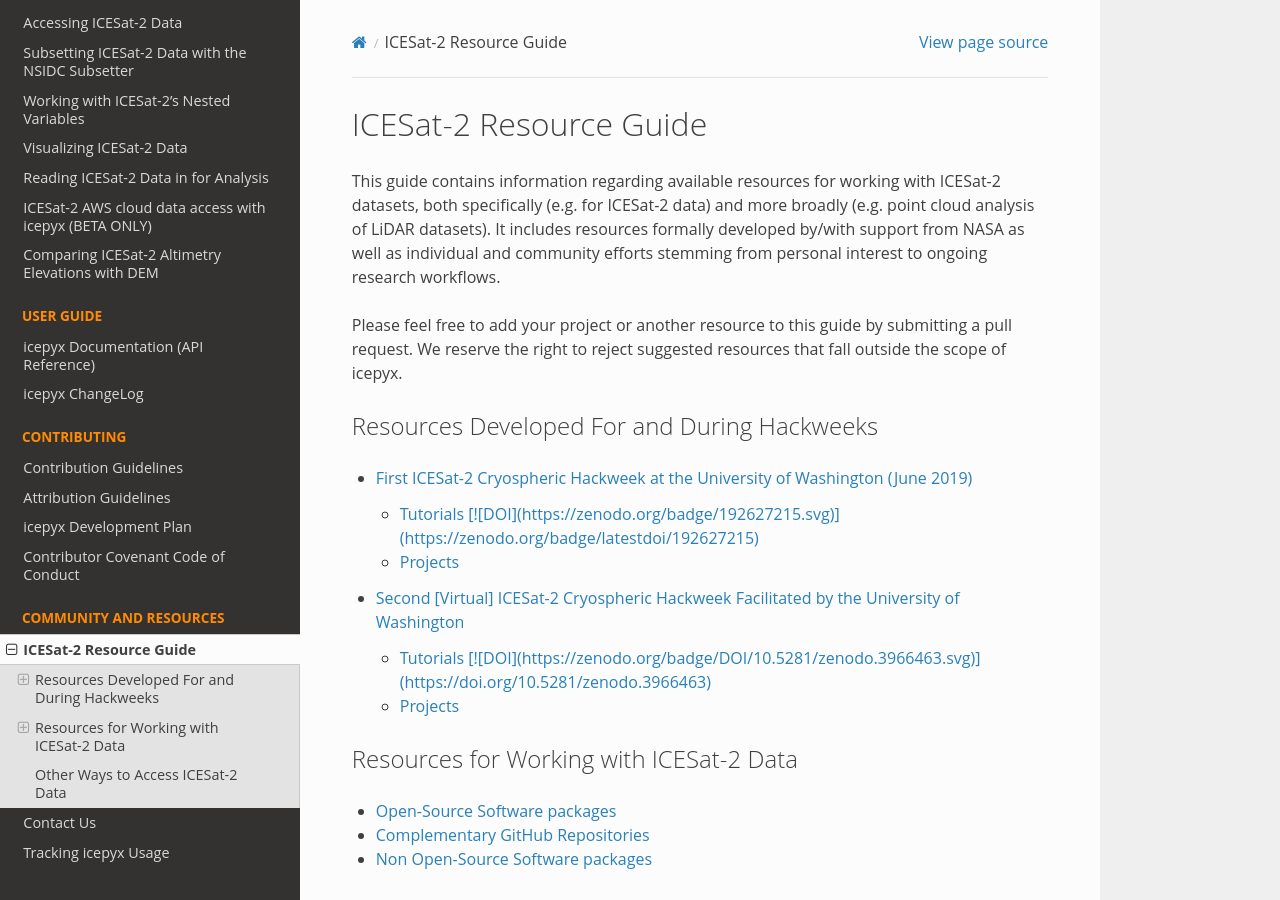
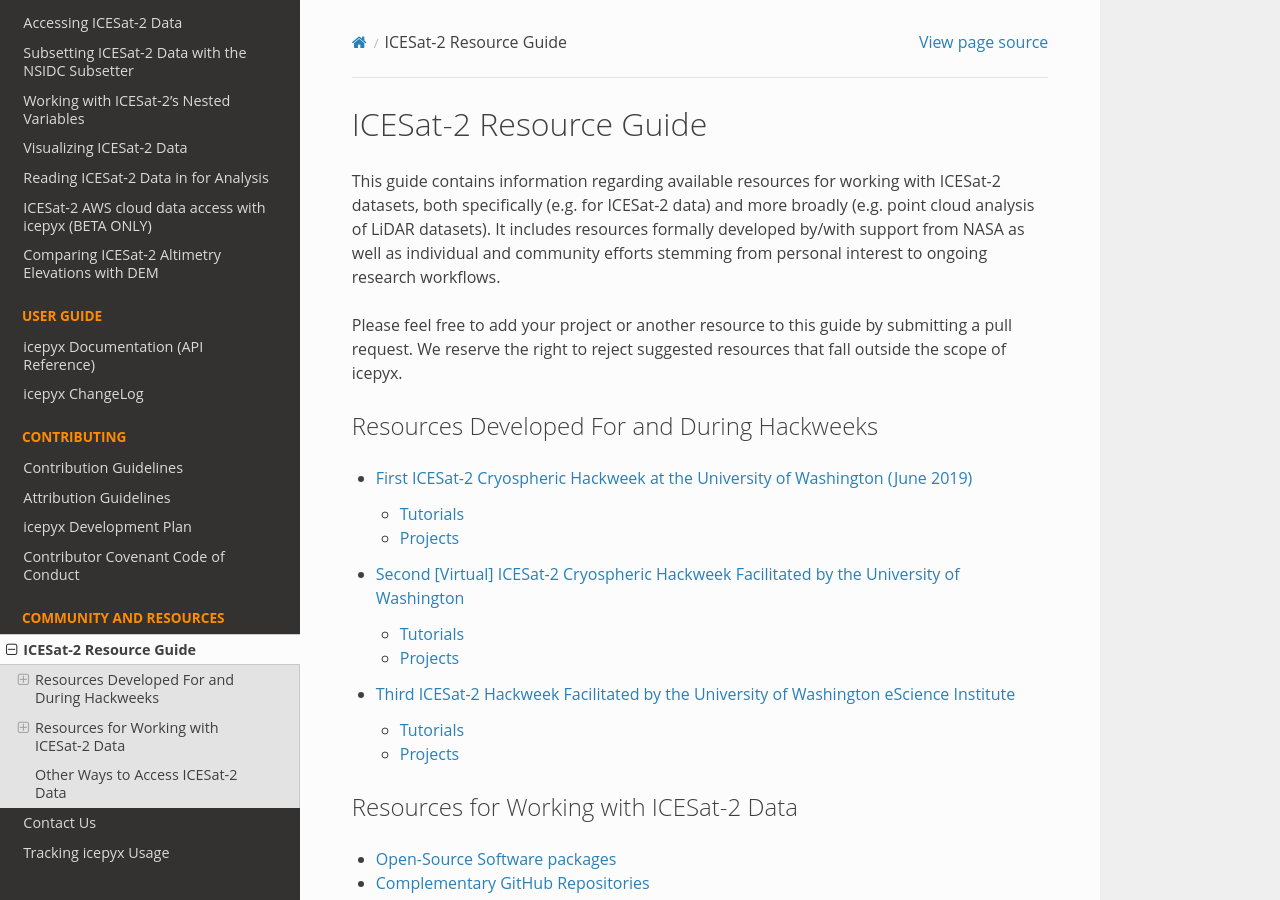
Before and after one commit to icesat2py/icepyx, a Sphinx documentation site: the page built from doc/source/community/resources.rst, in a window 1280 px wide and 900 px high. Built offline with Sphinx 7.4.7 and the Read the Docs theme 2.0.0, drawn with Linux system fonts in a browser that asks for light colours; the version number could not be read and is left out; some of the changed lines change nothing that is shown.

Commit message:
fix Zenodo badge syntax'

```diff
--- a/doc/source/community/resources.rst
+++ b/doc/source/community/resources.rst
@@ -19,6 +19,7 @@
 
   resources/2019_IS2_HW
   resources/2020_IS2_HW
+  resources/2022_IS2_HW
 
 Resources for Working with ICESat-2 Data
 ----------------------------------------
--- a/doc/source/community/resources/2019_IS2_HW.rst
+++ b/doc/source/community/resources/2019_IS2_HW.rst
@@ -9,8 +9,11 @@
 `projects <https://github.com/ICESAT-2HackWeek/projects_2019>`_ related to their interests/research.
 Many of these resources were drawn from in the initial development of `icepyx`.
 
-Tutorials [![DOI](https://zenodo.org/badge/192627215.svg)](https://zenodo.org/badge/latestdoi/192627215)
-^^^^^^^^^
+.. |Zenodo badge| image:: https://zenodo.org/badge/192627215.svg
+    :target: https://zenodo.org/badge/latestdoi/192627215
+
+Tutorials |Zenodo badge|
+^^^^^^^^^^^^^^^^^^^^^^^^
 The available tutorials, most of which contain one or more Jupyter Notebooks to illustrate concepts, are listed below.
 Additional information for citing (including licensing) and running (e.g. through a Pangeo Binder) these tutorials can be found at the above link.
 They are published on `Zenodo <https://doi.org/10.5281/zenodo.3360994>`_.
--- a/doc/source/community/resources/2020_IS2_HW.rst
+++ b/doc/source/community/resources/2020_IS2_HW.rst
@@ -18,9 +18,11 @@
 During the actual Hackweek, teams of researchers and data scientists developed a series of interesting
 `projects <https://github.com/ICESAT-2HackWeek/projects_2020>`_ related to their interests/research.
 
+.. |Zenodo badge| image:: https://zenodo.org/badge/DOI/10.5281/zenodo.3966463.svg
+    :target: https://doi.org/10.5281/zenodo.3966463
 
-Tutorials [![DOI](https://zenodo.org/badge/DOI/10.5281/zenodo.3966463.svg)](https://doi.org/10.5281/zenodo.3966463)
-^^^^^^^^^^^^^^^^^^^^^^^^^^^^^^^^^^^^^^^^^^^^^^^^^^^^^^^^^^^^^^^^^^^^^^^^^^^^^^^^^^^^^^^^^^^^^^^^^^^^^^^^^^^^^^^^^^^
+Tutorials |Zenodo badge|
+^^^^^^^^^^^^^^^^^^^^^^^^
 The tutorials from this event live within a dedicated `GitHub repository <https://github.com/ICESAT-2HackWeek/2020_ICESat-2_Hackweek_Tutorials>`_
  and are published on `Zenodo <https://doi.org/10.5281/zenodo.3966463>`_.
 You can run the tutorials by following the instructions `here <https://github.com/ICESAT-2HackWeek/2020_ICESat-2_Hackweek_Tutorials#re-create-the-icesat-2-hackweek-jupyterlab-environment-with-binder>`_.
```
